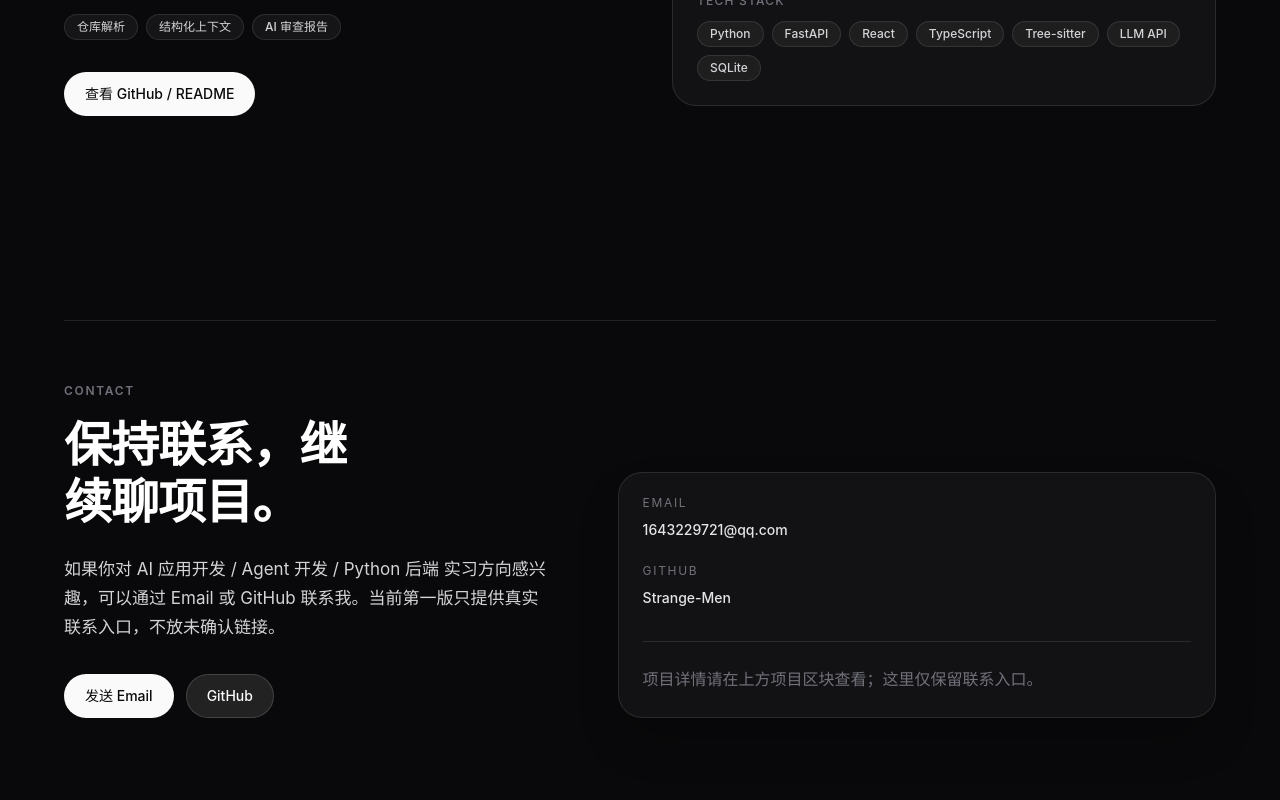
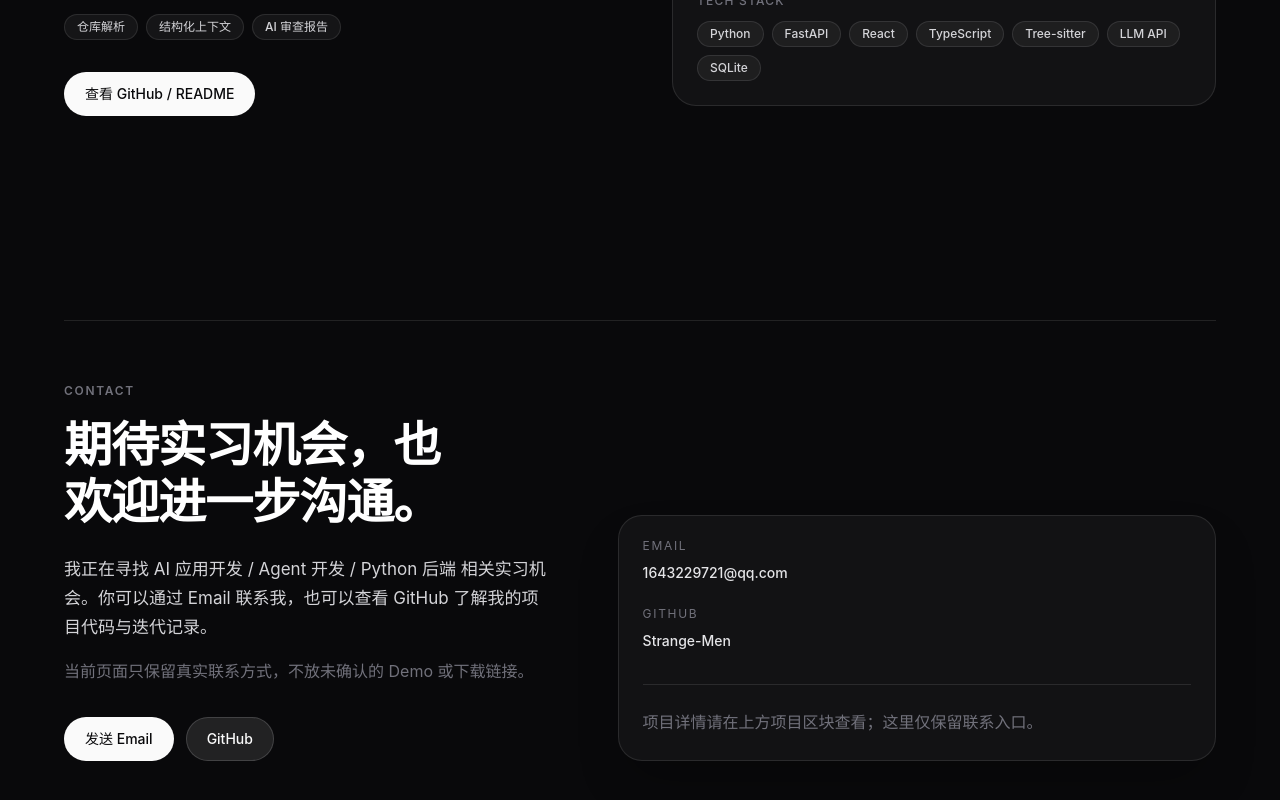
Before and after one commit to Strange-Men/Portfolio, a React (Vite) app: page / in a window 1280 px wide. Shown: the part 1906-2706 px from the top of the page. Built offline with nearby package versions, Linux system fonts and the light colour scheme; the HTML template or start-up script is replaced by a standard one.

Commit message:
fix(v1.23.1-contact-copy): polish contact copy for recruiters

```diff
--- a/src/components/sections/ContactSection.tsx
+++ b/src/components/sections/ContactSection.tsx
@@ -18,12 +18,16 @@ export function ContactSection() {
               id="contact-title"
               className="text-section-title mt-5 font-semibold text-balance text-white"
             >
-              保持联系，继续聊项目。
+              期待实习机会，也欢迎进一步沟通。
             </h2>
 
             <p className="text-body-lg mt-6 max-w-2xl text-zinc-300">
-              如果你对 {profile.directions.join(' / ')} 实习方向感兴趣，可以通过
-              Email 或 GitHub 联系我。当前第一版只提供真实联系入口，不放未确认链接。
+              我正在寻找 {profile.directions.join(' / ')} 相关实习机会。你可以通过
+              Email 联系我，也可以查看 GitHub 了解我的项目代码与迭代记录。
+            </p>
+
+            <p className="text-body-default mt-4 max-w-2xl text-zinc-500">
+              当前页面只保留真实联系方式，不放未确认的 Demo 或下载链接。
             </p>
 
             <div className="mt-8 flex flex-wrap gap-3">
```
Also changed, not shown: 1 other file (tests, documents, lock files or other folders).
